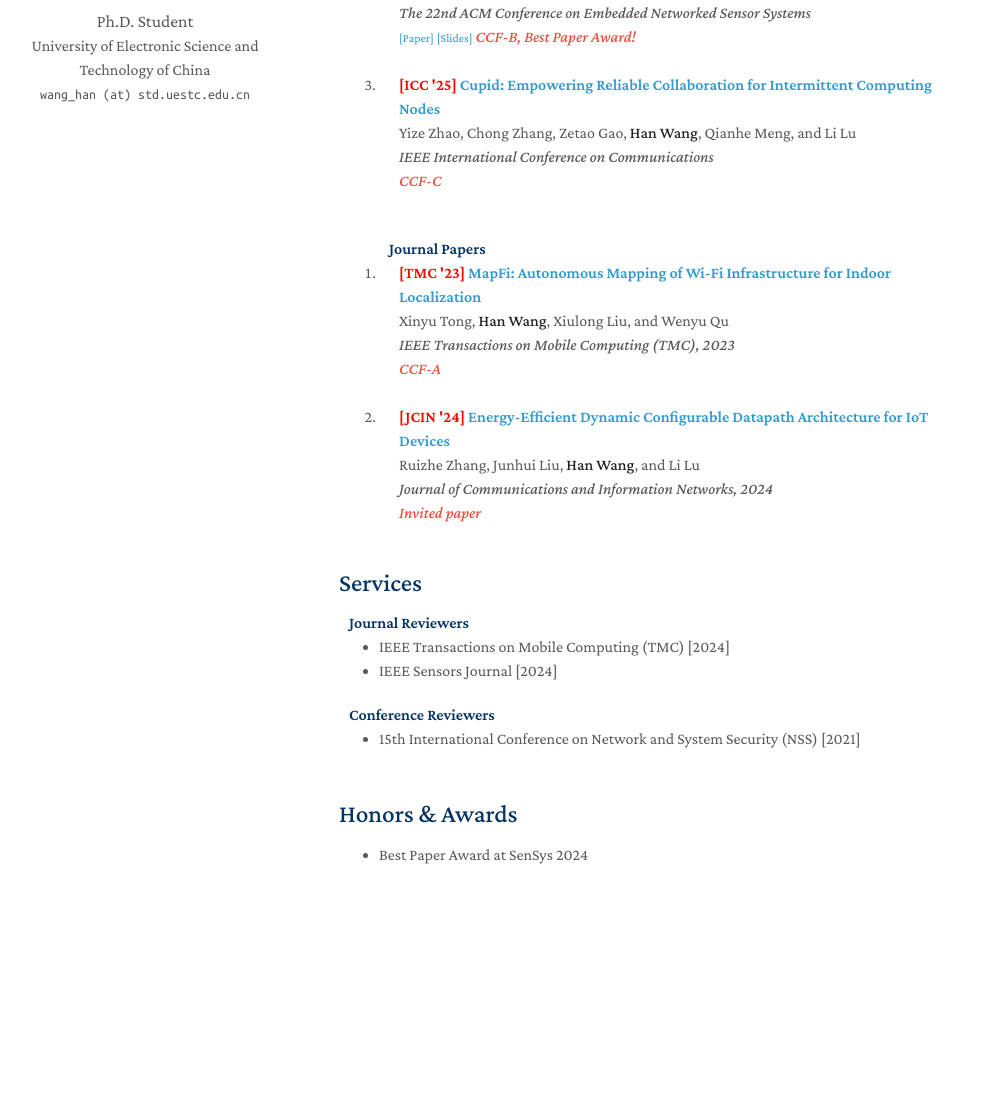
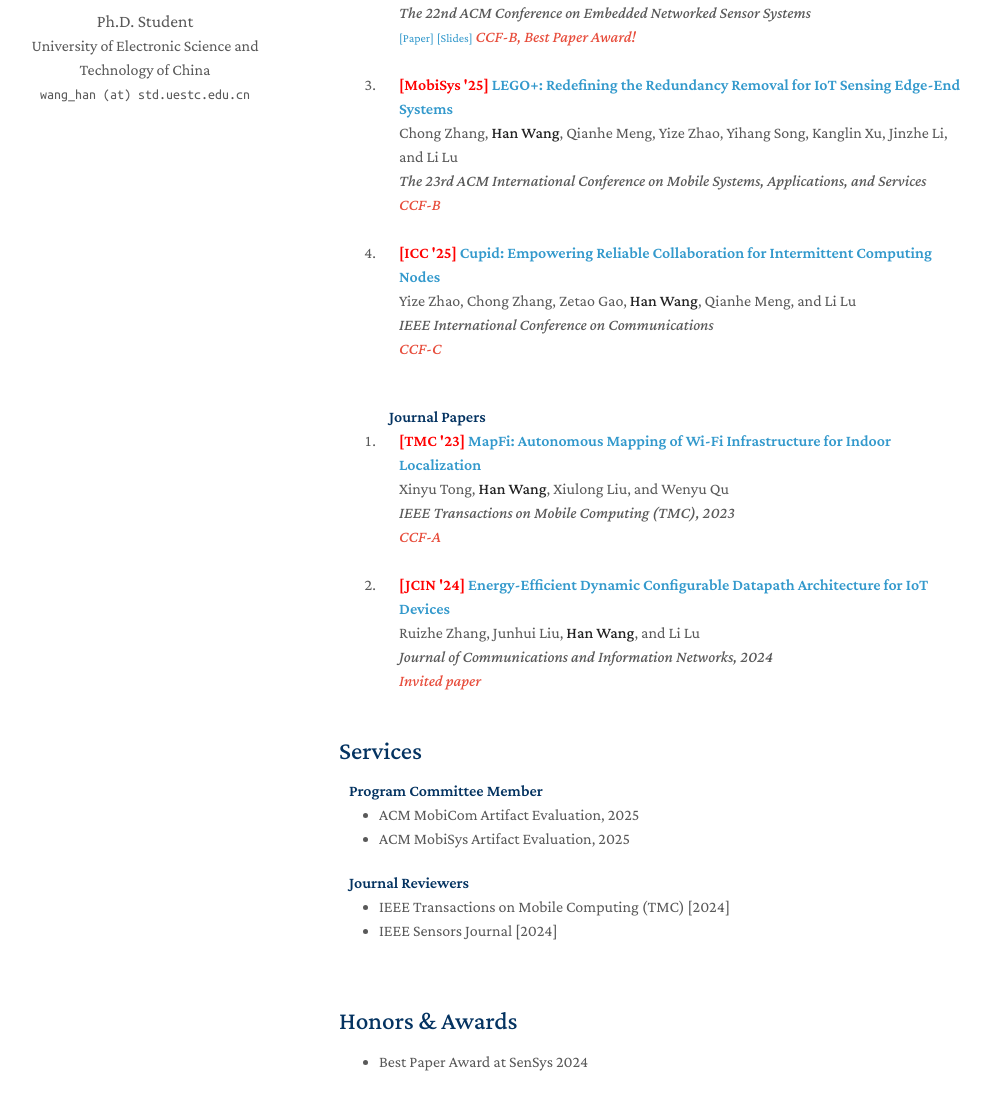
Before and after one commit to hwang620/hwang620.github.io, a Jekyll site: the page built from index.md, in a window 1280 px wide and 1400 px high, scrolled down 639 px. Shown: the part 232-1342 px from the top of the window, without its empty margins (131-1121 px from the left). Built offline with Jekyll 4.4.1, drawn with Linux system fonts in a browser that asks for light colours; a style sheet for code colours, icons or effects is not loaded; our own code applies the rules of GitHub Pages for plain Markdown files; before the commit the page ends 1832 px from its top, so only the background shows below that.

Commit message:
update_250404update_250404

```diff
--- a/_data/publications_conference.yml
+++ b/_data/publications_conference.yml
@@ -22,6 +22,17 @@ main:
 #    image: ./assets/img/teaser_example_2.png
     notes: CCF-B, Best Paper Award!
 
+  - title: "LEGO+: Redefining the Redundancy Removal for IoT Sensing Edge-End Systems"
+    authors: Chong Zhang, <strong>Han Wang</strong>, Qianhe Meng, Yize Zhao, Yihang Song, Kanglin Xu, Jinzhe Li, and Li Lu
+    conference_short: MobiSys '25
+    conference: The 23rd ACM International Conference on Mobile Systems, Applications, and Services
+    # pdf: ./assets/files/RFBUS_sensys24.pdf
+    # slides: ./assets/files/RFBUS_slides.pdf
+#    code: https://github.com/MrGiovanni/ContinualLearning
+#    bibtex: https://bib.yliu.me/MICCAI23.txt
+#    image: ./assets/img/teaser_example_2.png
+    notes: CCF-B
+
   - title: "Cupid: Empowering Reliable Collaboration for Intermittent Computing Nodes"
     authors: Yize Zhao, Chong Zhang, Zetao Gao, <strong>Han Wang</strong>, Qianhe Meng, and Li Lu
     conference_short: ICC '25
--- a/_includes/services.md
+++ b/_includes/services.md
@@ -1,4 +1,9 @@
 ## Services
+
+<h4 style="margin:0 10px 0;">Program Committee Member</h4>
+
+- ACM MobiCom Artifact Evaluation, 2025
+- ACM MobiSys Artifact Evaluation, 2025
 
 
 <h4 style="margin:0 10px 0;">Journal Reviewers</h4>
@@ -7,9 +12,3 @@
   <li><a href="https://ieeexplore.ieee.org/xpl/RecentIssue.jsp?punumber=7755"><autocolor>IEEE Transactions on Mobile Computing (TMC) [2024]</autocolor></a></li>
   <li><a href="https://ieeexplore.ieee.org/xpl/RecentIssue.jsp?punumber=7361"><autocolor>IEEE Sensors Journal [2024]</autocolor></a></li>
 </ul>
-
-<h4 style="margin:0 10px 0;">Conference Reviewers</h4>
-
-<ul style="margin:0 0 5px;">
-  <li><a href="http://nsclab.org/nss2021/"><autocolor>15th International Conference on Network and System Security (NSS) [2021]</autocolor></a></li>
-</ul>
```
